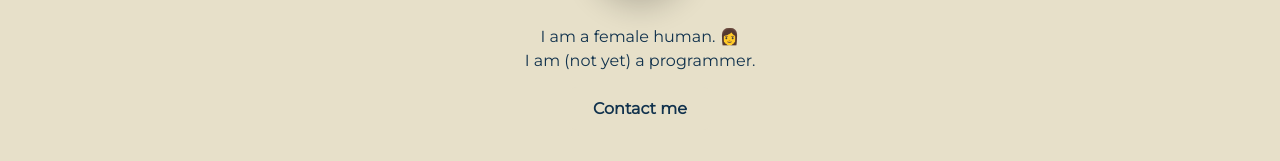
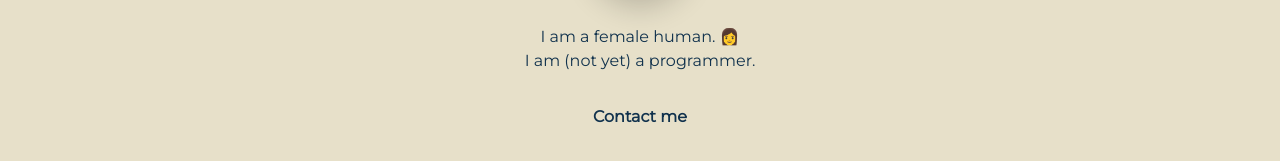
Before and after one commit to mxng/profile, a plain HTML site: page index.html in a window 1280 px wide. Shown: the part 293-454 px from the top of the page. Drawn offline with Linux system fonts and the light colour scheme.

Commit message:
minor changes to button

```diff
--- a/css/components/button.css
+++ b/css/components/button.css
@@ -2,7 +2,6 @@
   text-decoration: none;
   font-weight: 600;
   color: #11324d;
-  background-color: #e7e0c9;
   padding: 12px 24px;
   border-radius: 8px;
 }
--- a/css/components/card.css
+++ b/css/components/card.css
@@ -5,7 +5,7 @@
 }
 
 .introduction {
-  height: 90px;
+  height: 80px;
 }
 
 /* ================ MEDIA ================ */
--- a/index.html
+++ b/index.html
@@ -59,11 +59,10 @@
         <div class="introduction">
           <p>I am a female human. 👩</p>
           <p>I am (not yet) a programmer.</p>
-          <br /><br /><br />
-          <a class="btn-purple contact" href="mailto:contact@ngminxuan.com">
-            Contact me
-          </a>
         </div>
+        <a class="btn-purple contact" href="mailto:contact@ngminxuan.com">
+          Contact me
+        </a>
       </div>
     </div>
   </body>
```
